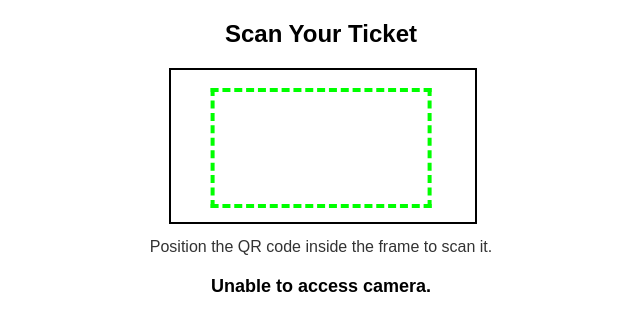
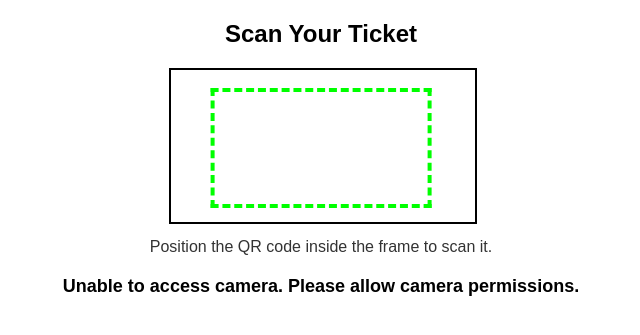
Before and after one commit to connectsalone/Connect_Salone, a Django app: template payment/templates/payment/scan_ticket.html in a window 1280 px wide. Shown: the top 335 px of the page, without its empty margins (319-959 px from the left). Run offline with Django 5.2, Linux system fonts and the light colour scheme; the template is opened without the code that fills it, so the values that code supplies are empty; some libraries are stand-ins or nearby versions.

Commit message:
Updated Scanner

```diff
--- a/payment/templates/payment/scan_ticket.html
+++ b/payment/templates/payment/scan_ticket.html
@@ -72,16 +72,21 @@
       async function startCamera() {
         try {
           const stream = await navigator.mediaDevices.getUserMedia({
-            video: {facingMode: "environment"},
+            video: {
+              facingMode: "environment",
+              width: {ideal: 1280},
+              height: {ideal: 720},
+            },
           });
           videoElement.srcObject = stream;
-          videoElement.setAttribute("playsinline", true);
+          videoElement.setAttribute("playsinline", true); // Ensures it works on iPhones
           videoElement.play();
           statusElement.innerText = "Scanning...";
           requestAnimationFrame(scanQRCode);
         } catch (err) {
           console.error("Error accessing camera:", err);
-          statusElement.innerText = "Unable to access camera.";
+          statusElement.innerText =
+            "Unable to access camera. Please allow camera permissions.";
         }
       }
 
@@ -99,27 +104,24 @@
             canvasElement.height
           );
 
-          // Define the scanning box region
-          const boxWidth = canvasElement.width * 0.7;
-          const boxHeight = canvasElement.height * 0.7;
-          const boxX = (canvasElement.width - boxWidth) / 2;
-          const boxY = (canvasElement.height - boxHeight) / 2;
-
           const imageData = canvasContext.getImageData(
-            boxX,
-            boxY,
-            boxWidth,
-            boxHeight
+            0,
+            0,
+            canvasElement.width,
+            canvasElement.height
           );
-          const qrCode = jsQR(imageData.data, boxWidth, boxHeight);
+          const qrCode = jsQR(
+            imageData.data,
+            canvasElement.width,
+            canvasElement.height
+          );
 
           if (qrCode) {
             lastScanTime = Date.now(); // Reset last scan time
             processScannedData(qrCode.data);
           } else {
-            // Check if 5 seconds have passed without detecting a QR code
             if (Date.now() - lastScanTime > 5000) {
-              beepThreeTimes(); // Beep after 5 seconds of no detection
+              beepThreeTimes(); // Beep after 5 seconds of no QR code detection
               lastScanTime = Date.now(); // Reset timer
             }
             requestAnimationFrame(scanQRCode);
```
